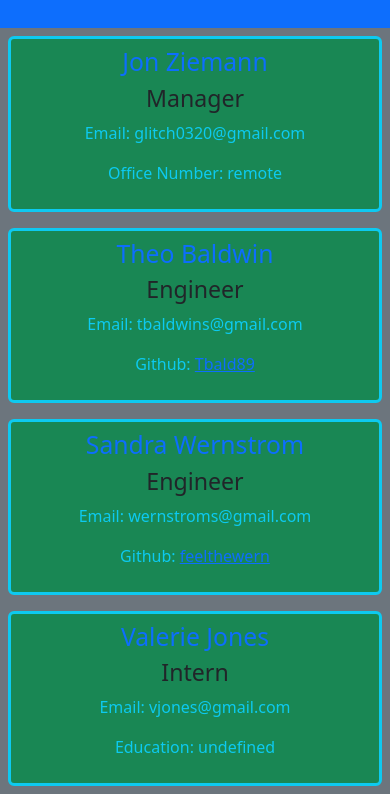
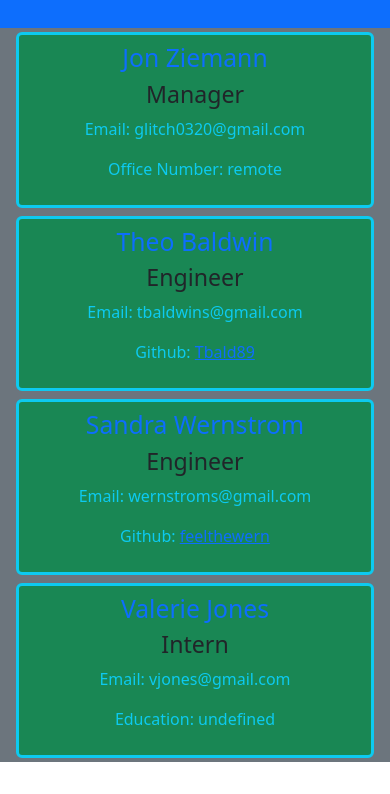
Before and after one commit to Glitch0320/10-teamgen, a website: page index.html in a window 390 px wide. Shown: the part 61-855 px from the top of the page. Drawn offline with nearby package versions, Linux system fonts and the light colour scheme.

Commit message:
Added some responsivity

```diff
--- a/index.html
+++ b/index.html
@@ -12,22 +12,22 @@
             <header class="row p-4 bg-primary">
                 <h1 class="text-white text-uppercase">Script Crypt</h1>
             </header>
-            <main class="row justify-content-around"><div class="col m-2 border border-3 border-info rounded bg-success p-2 text-info">
+            <main class="row justify-content-around"><div class="col col-11 col-sm-5 col-m-3 col-xxl-2 border border-3 border-info rounded bg-success p-2 m-1 text-info">
                 <h2 class="text-primary">Jon Ziemann</h2>
                 <h3 class="text-dark">Manager</h3>
                 <p>Email: glitch0320@gmail.com</p>
                 <p>Office Number: remote</p>
-            </div><div class="col m-2 border border-3 border-info rounded bg-success p-2 text-info" text-info>
+            </div><div class="col col-11 col-sm-5 col-m-3 col-xxl-2 border border-3 border-info rounded bg-success p-2 m-1 text-info" text-info>
                 <h2 class="text-primary">Theo Baldwin</h2>
                 <h3 class="text-dark">Engineer</h3>
                 <p>Email: tbaldwins@gmail.com</p>
                 <p>Github: <a href='https://github.com/Tbald89'>Tbald89</a></p>
-            </div><div class="col m-2 border border-3 border-info rounded bg-success p-2 text-info" text-info>
+            </div><div class="col col-11 col-sm-5 col-m-3 col-xxl-2 border border-3 border-info rounded bg-success p-2 m-1 text-info" text-info>
                 <h2 class="text-primary">Sandra Wernstrom</h2>
                 <h3 class="text-dark">Engineer</h3>
                 <p>Email: wernstroms@gmail.com</p>
                 <p>Github: <a href='https://github.com/feelthewern'>feelthewern</a></p>
-            </div><div class="col m-2 border border-3 border-info rounded bg-success p-2 text-info">
+            </div><div class="col col-11 col-sm-5 col-m-3 col-xxl-2 border border-3 border-info rounded bg-success p-2 m-1 text-info">
                 <h2 class="text-primary">Valerie Jones</h2>
                 <h3 class="text-dark">Intern</h3>
                 <p>Email: vjones@gmail.com</p>
```
Also changed, not shown: index.js (+4 -4 lines).
